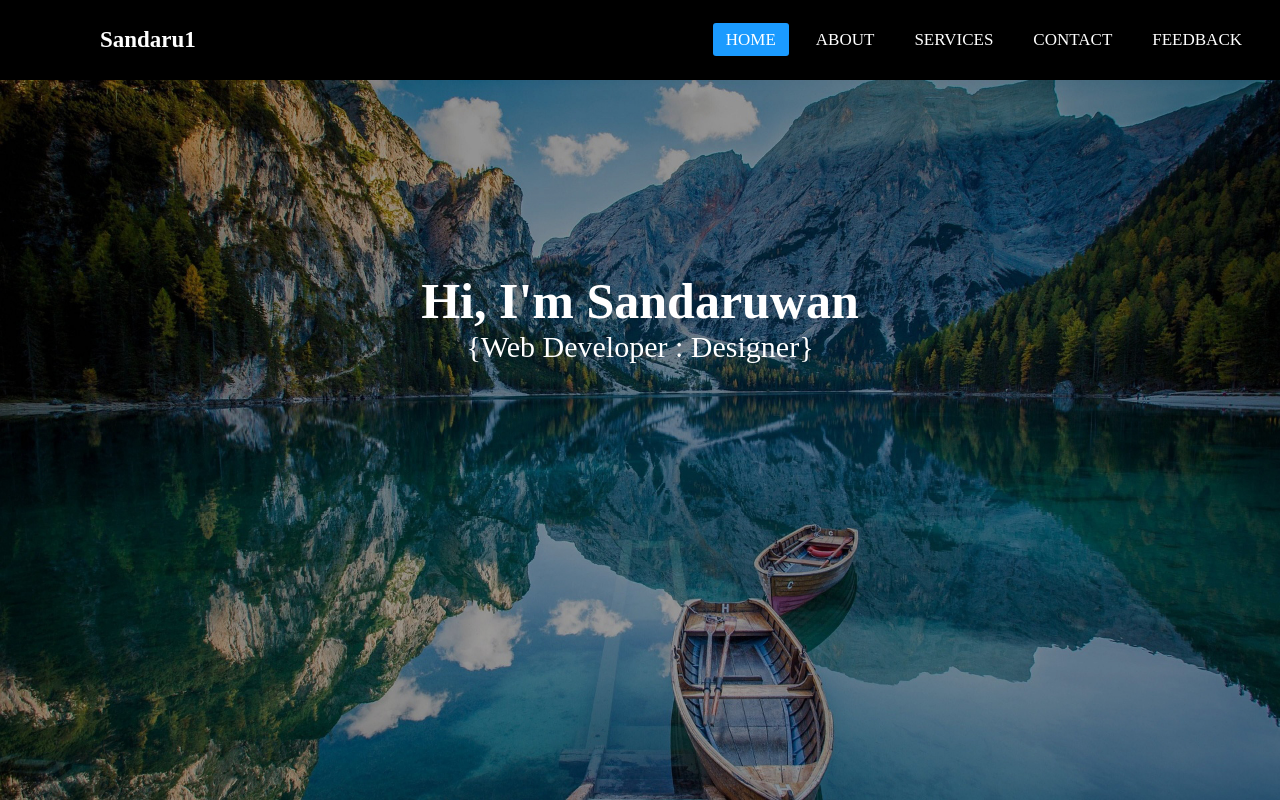
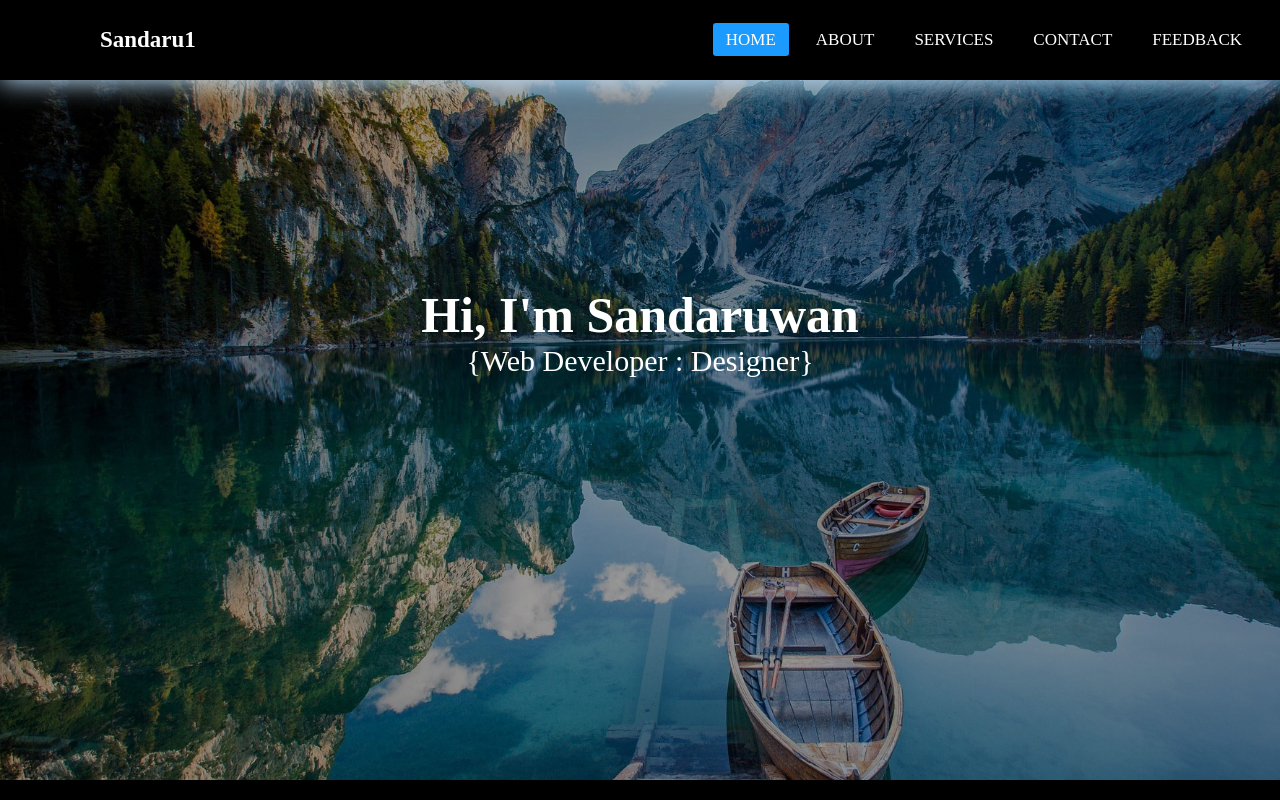
Before and after one commit to Sandaru-Dev/Responsive_Navbar, a plain HTML site: page index.html in a window 1280 px wide. Shown: the top 800 px of the page. Drawn offline with Linux system fonts and the light colour scheme.

Commit message:
fix background image repeating bug

```diff
--- a/index.html
+++ b/index.html
@@ -14,6 +14,7 @@
     <title>Responsive Navbar</title>
   </head>
   <body>
+    <div class="container">
       <nav>
         <input type="checkbox" id="check" />
         <label for="check" class="checkbtn">
@@ -35,6 +36,7 @@
           <h3>{Web Developer : Designer}</h3>
         </div>
       </section>
-    <section class="backgroundColor"></section>
+      <!-- <section class="backgroundColor"></section> -->
+    </div>
   </body>
 </html>
--- a/styles.css
+++ b/styles.css
@@ -62,6 +62,7 @@ a:hover {
 
 .about {
   text-align: center;
+  padding: 20px;
 }
 h1 {
   font-size: 50px;
@@ -115,9 +116,9 @@ h3 {
   }
 }
 
-section {
+.container {
   background: url(/images/boat-g373c5c6ee_1920.jpg) no-repeat;
   background-size: cover;
   /* background-color: #7d3636; */
-  height: calc(100vh - 80px);
+  height: calc(100vh - 20px);
 }
```
Lines whose indentation alone changed are shown as unchanged.
